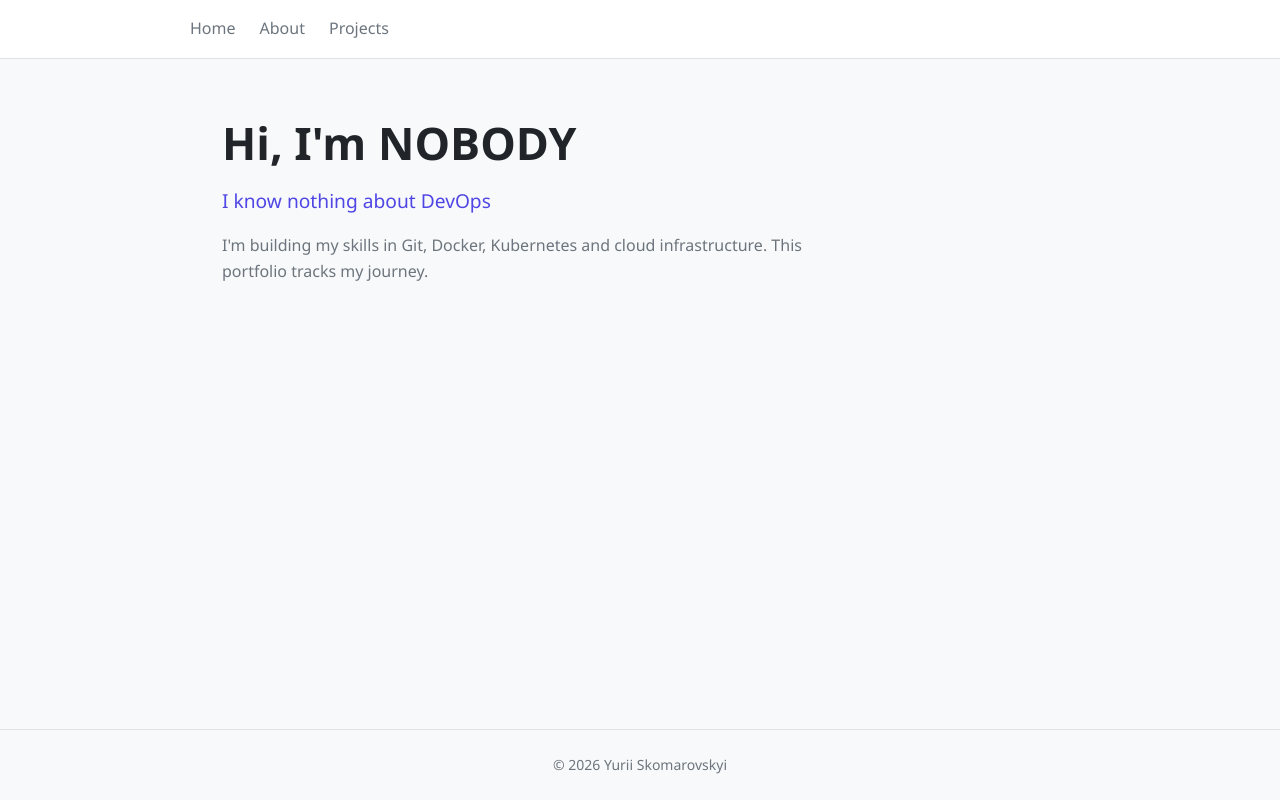
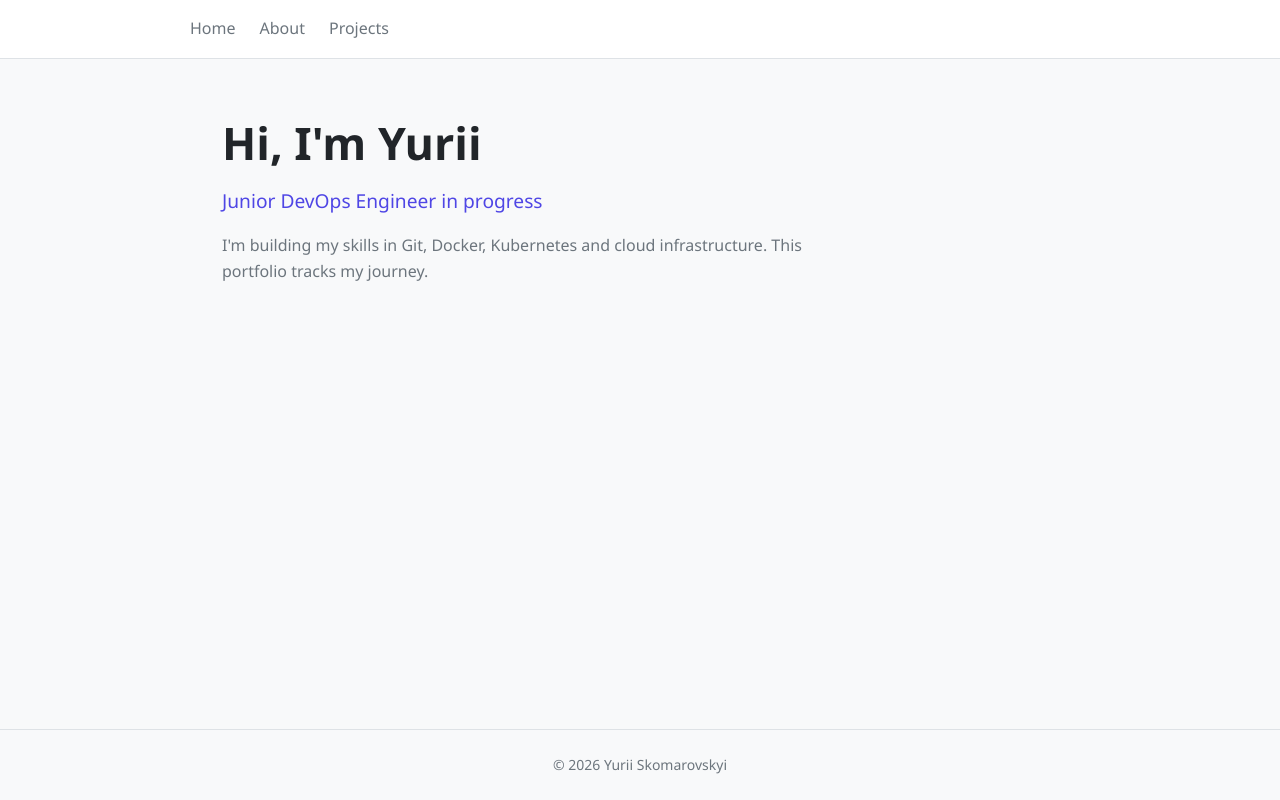
Before and after one commit to SkomaYura/portfolio-site, a plain HTML site: page index.html in a window 1280 px wide. Drawn offline with Linux system fonts and the light colour scheme.

Commit message:
Revert "Bad commit: wrong intro text"
This reverts commit e48282b483bf87c09e9b5ae96e865ddaa8ebdbc4.

```diff
--- a/index.html
+++ b/index.html
@@ -17,8 +17,8 @@
 
   <main>
     <section class="hero">
-      <h1>Hi, I'm NOBODY</h1>
-      <p class="tagline">I know nothing about DevOps</p>
+      <h1>Hi, I'm Yurii</h1>
+      <p class="tagline">Junior DevOps Engineer in progress</p>
       <p class="description">
         I'm building my skills in Git, Docker, Kubernetes and cloud infrastructure.
         This portfolio tracks my journey.
```
